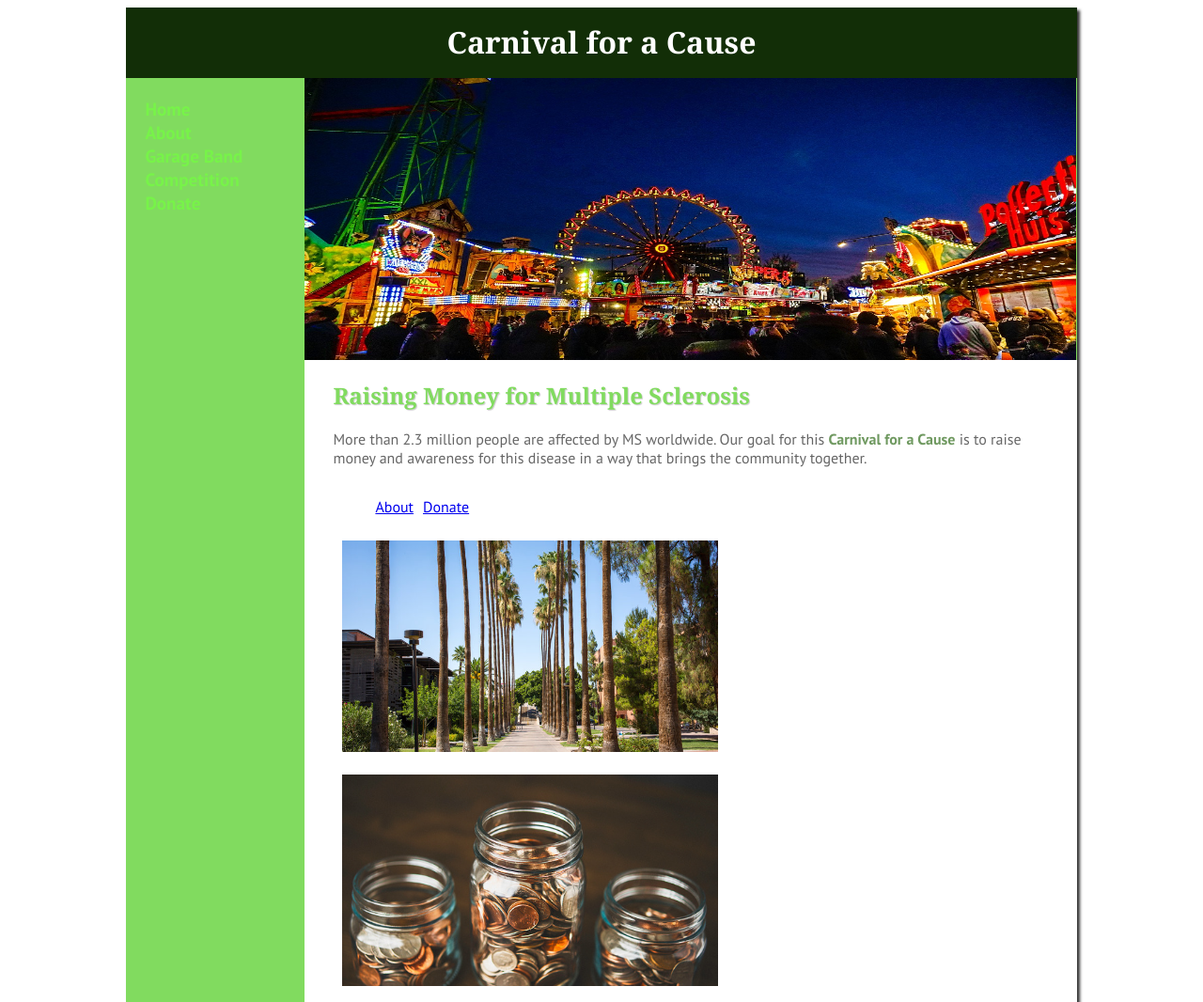
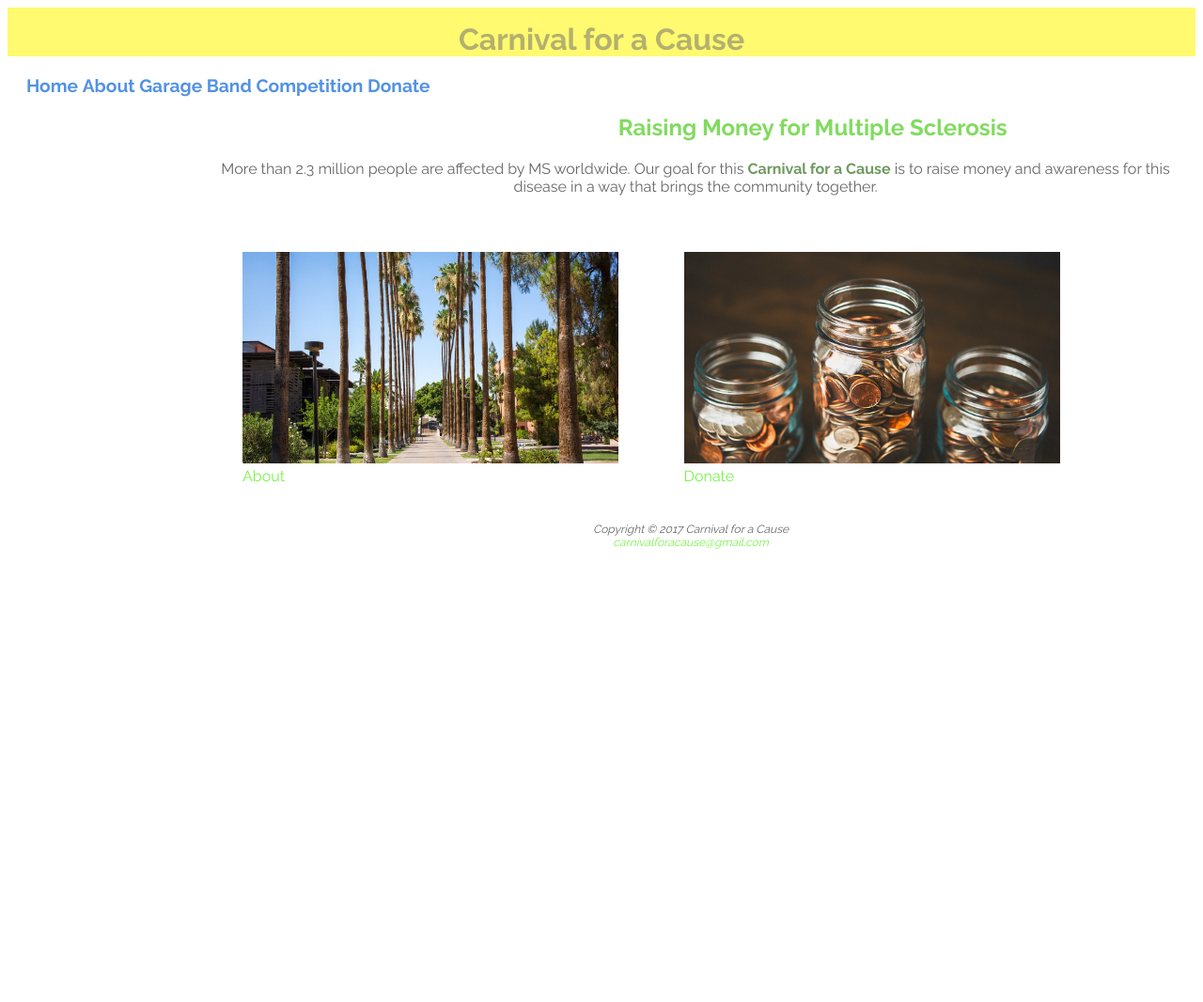
Before and after one commit to brittneywong/carnivalforacause, a plain HTML site: page index.html in a window 1280 px wide. Shown: the top 1066 px of the page at 94% size. After the commit the page ends 800 px from the top, so only its background shows below. Drawn offline with Linux system fonts and the light colour scheme.

Commit message:
initial redesign

```diff
--- a/about.html
+++ b/about.html
@@ -4,7 +4,7 @@
     <title>Carnival for a Cause</title>
     <meta charset="utf-8">
     <link rel= "stylesheet" href="main.css">
-    <link href="https://fonts.googleapis.com/css?family=PT+Sans:400,700" rel="stylesheet">
+    <link href="https://fonts.googleapis.com/css?family=Raleway:300,400,700" rel="stylesheet">
     <meta name = "viewport" content="width=device-width,initial-scale=1.0">
     <script src="http://html5shim.googlecode.com/svn/trunk/html5.js">
     </script>
@@ -13,8 +13,7 @@
     <div id="wrapper">
     <header>
        <h1>About</h1>
-    </header>
-    <nav>
+       <nav class="nav-list">
             <ul>
                 <li><a href="index.html">Home</a></li>
                 <li><a href="about.html">About</a></li>
@@ -22,6 +21,7 @@
                 <li><a href="donation.html">Donate</a></li>
             </ul>
         </nav>
+    </header>
     <div id="trailhero"></div>
     <main>
         <h2>About the Event</h2>
--- a/index.html
+++ b/index.html
@@ -5,18 +5,14 @@
         <meta charset="utf-8">
         <meta name = "viewport" content="width=device-width,initial-scale=1.0">
         <script src="http://html5shim.googlecode.com/svn/trunk/html5.js"></script>
-    <link href="https://fonts.googleapis.com/css?family=PT+Sans:400,700" rel="stylesheet">
+        <link href="https://fonts.googleapis.com/css?family=Raleway:300,400,700" rel="stylesheet">
         <link rel= "stylesheet" href="main.css">
     </head>
-
     <body>
         <div id="wrapper">
-
             <header>
                 <h1>Carnival for a Cause</h1>
-    </header>
-
-    <nav>
+                <nav class="nav-list">
                     <ul>
                         <li><a href="index.html">Home</a></li>
                         <li><a href="about.html">About</a></li>
@@ -24,29 +20,29 @@
                         <li><a href="donation.html">Donate</a></li>
                     </ul>
                 </nav>
-    <div id="autumn"></div>
-
+            </header>
             <main>
+                <div class="content-header">
                     <h2>Raising Money for Multiple Sclerosis</h2>
-
-        <p>More than 2.3 million people are affected by MS worldwide. Our goal for this <span class="resort">Carnival for a Cause</span>  is to raise money and awareness for this disease in a way that brings the community together.
+                    <p>
+                        More than 2.3 million people are affected by MS worldwide. Our goal for this <span class="resort">Carnival for a Cause</span> is to raise money and awareness for this disease in a way that brings the community together.
                     </p>
-        <ul class="list--inline">
-            <li><a href="about.html">About</a></li>
-            <li><a href="donation.html">Donate</a></li>
-        </ul>
-        <div>
+                </div>
+                <div class="image-column-container">
+                    <div class="image-column">
                         <img src="palm.jpg" class="image">
+                        <a href="about.html">About</a>
+                    </div>
+                    <div class="image-column">
                         <img src="jar.jpg" class="image">
+                        <a href="donation.html">Donate</a>
+                    </div>
                 </div>
             </main>
             <footer>
                 Copyright &copy; 2017 Carnival for a Cause<br>
-        <a href="mailto:brittneywong@gmail.com">carnivalforacause@gmail.com
-        </a>
-
+                <a href="mailto:brittneywong@gmail.com">carnivalforacause@gmail.com</a>
             </footer>
         </div>
     </body>
-
 </html>
--- a/main.css
+++ b/main.css
@@ -1,102 +1,62 @@
 body {
     color: #666666;
-    font-family: 'PT Sans', arial, helvetica, sans-serif;
+    font-family: 'Raleway', arial, helvetica, sans-serif;
 }
 
 header {
-    background-color: #122E07;
-    color:#FFFFFF;
-    /*background-image: url(autumn.jpg);*/
-    background-repeat: no-repeat;
-    background-position: right;
-    height: 60px;
+    background-color: #FFFA6F;
+    color: #B3B070;
     text-align: center;
     padding-top: 15px;
-
 }
 
-nav {
-    font-weight: bold;
+/* type */
+
+a {
     text-decoration: none;
-    padding: 20px;
-    float: left;
-    width: 160px;
-
-
-}
-
-nav ul {
-    margin: 0;
-    padding-left: 0;
-    font-size: 1.2em;
-    list-style-type: none;
-}
-
-nav a:link {
     color: #77F349;
 }
 
-nav a:visited {
-    color: #344873;
+a:hover {
+    color: #4eb526;
 }
 
-nav a:hover {
-    color: #FFFFFF;
+dt {
+    color: #122E07;
 }
 
-nav a {
-    text-decoration: none;
+h1 {
+    margin-bottom: 0;
+    margin-top: 0;
 }
 
 h2 {
     color: #81DB5F;
-    font-family: Georgia, "Times New Roman", serif;
-    text-shadow: 1px 1px 1px #CCCCCC;
-
-}
-dt {
-    color: #122E07;
-}
-
-.resort {
-    color: #6F9960;
-    font-weight: bold;
-}
-
-h1 {
-    margin-bottom: 0;
-    font-family: Georgia, "Times New Roman", serif;
-    margin-top: 0;
 }
 
 h3 {
     color: #122E07;
-    font-family: Georgia, "Times New Roman", serif;
 }
 
 main ul {
     list-style-type: none;
     display: inline-flex;
-
 }
 
 footer {
     font-size: 75%;
     font-style: italic;
     text-align: center;
-    font-family: Georgia, "Times New Roman", serif;
     padding: 20px;
     margin-left: 190px;
     background-color: #FFFFFF;
-
 }
 
 #contact {
     font-size: 90%;
-
 }
 
-#wrapper {
+/*#wrapper {
     margin-left: auto;
     margin-right: auto;
     width: 80%;
@@ -104,7 +64,14 @@ footer {
     min-width: 960px;
     max-width: 2048px;
     box-shadow: 3px 3px 3px #333333;
+}*/
 
+.nav-list {
+
+}
+
+.nav-list li {
+    display: inline-block;
 }
 
 main {
@@ -132,6 +99,7 @@ main {
     background-image: url(about.jpg);
     margin-left: 190px;
 }
+
 #trailhero {
     height: 300px;
     background-size: 100% 100%;
@@ -160,12 +128,61 @@ main {
     background-repeat: no-repeat;
 }
 
+/* basic elements */
+
+.content-header {
+    text-align: center;
+    margin: 60px 0;
+}
+
+nav {
+    font-weight: bold;
+    text-decoration: none;
+    padding: 20px;
+    float: left;
+}
+
+nav ul {
+    margin: 0;
+    padding-left: 0;
+    font-size: 1.2em;
+    list-style-type: none;
+}
+
+nav a {
+    color: #5292E4;
+}
+
+nav a:hover {
+    color: #4D5F75;
+}
+
+ul {
+    padding: 0;
+}
+
+/* page specific */
+
+.resort {
+    color: #6F9960;
+    font-weight: bold;
+}
+
 /* images */
 
 .image {
     width: 100%;
     max-width: 400px;
-    margin: 10px;
+}
+
+.image-column {
+    width: 40%;
+    float: left;
+    padding: 0 30px;
+}
+
+.image-column-container {
+    overflow: auto;
 }
 
 /* lists */
```
Also changed, not shown: donation.html (+3 -3 lines), garageband.html (+4 -8 lines). Lines whose indentation alone changed are shown as unchanged.
